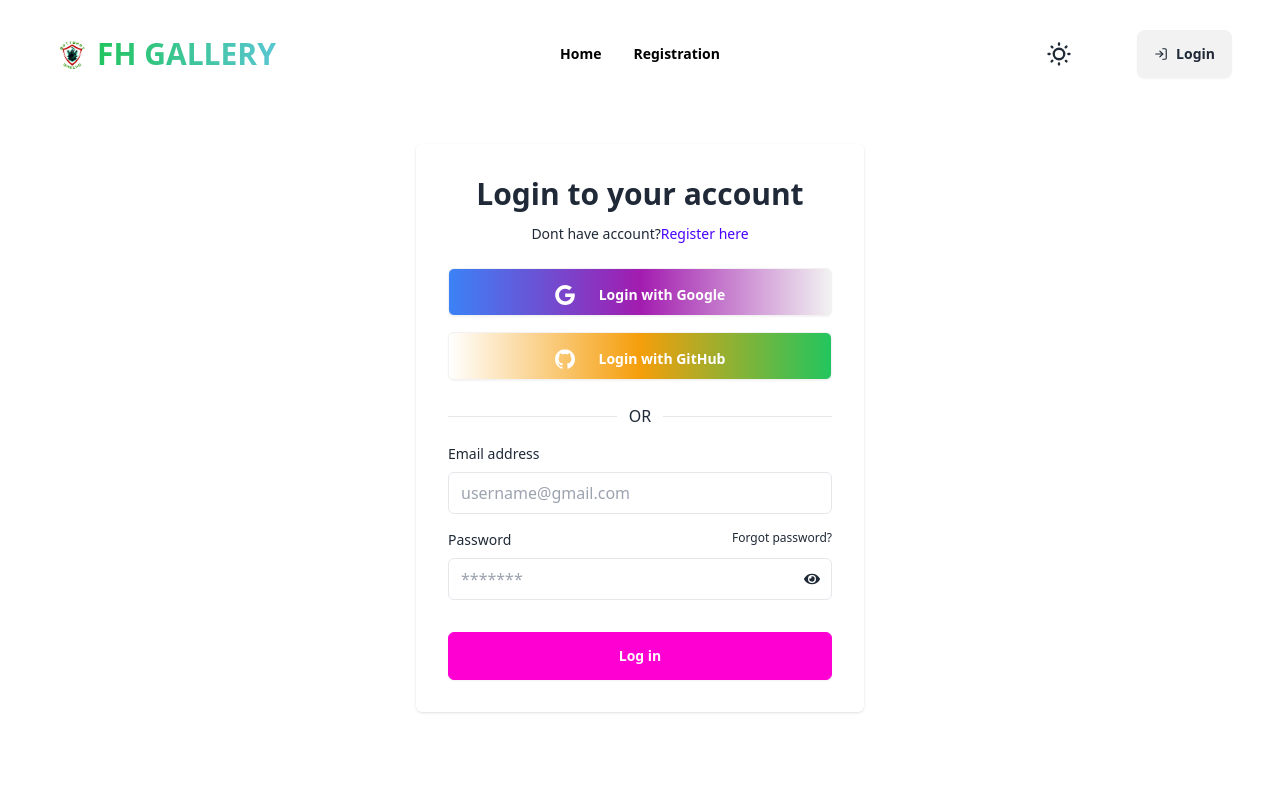
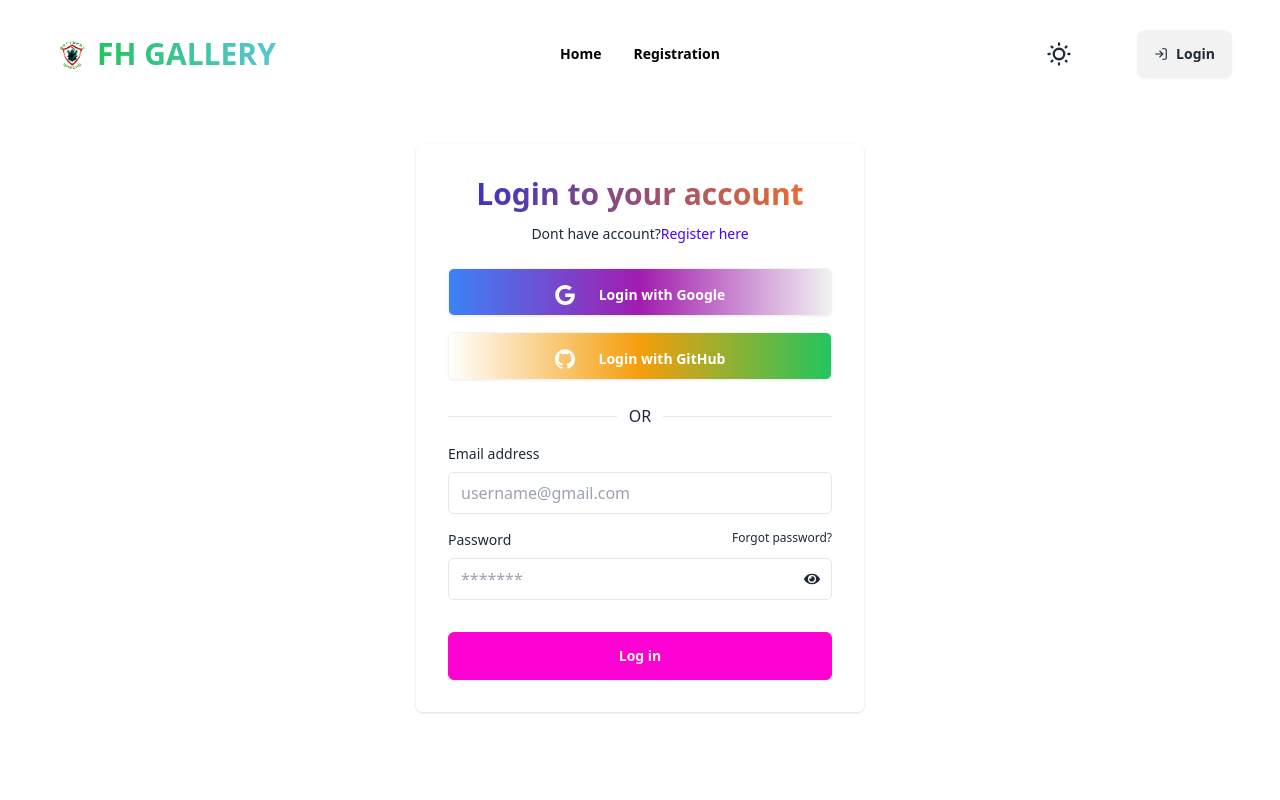
Before and after one commit to Tuhinbadhon/Fh-Gallery, a React (Vite) app: page /login in a window 1280 px wide. Shown: the top 800 px of the page. Built offline with nearby package versions, Linux system fonts and the light colour scheme; no server answers; what @lordicon/element would draw is missing.

Commit message:
Footer done

```diff
--- /dev/null
+++ b/src/Pages/Login/Login.css
@@ -0,0 +1,5 @@
+.text-gradient2 {
+  background-image: linear-gradient(to right, #2d30ca, #fb6f24);
+  background-clip: text;
+  color: transparent;
+}
--- a/src/Pages/Login/Login.jsx
+++ b/src/Pages/Login/Login.jsx
@@ -1,7 +1,7 @@
 import React, { useState } from "react";
 import { Link, useNavigate } from "react-router-dom";
 import { FaEye, FaEyeSlash } from "react-icons/fa";
-
+import "./Login.css";
 import { useContext } from "react";
 import { AuthContext } from "../../Provider/AuthProvider";
 import "react-toastify/dist/ReactToastify.css";
@@ -89,7 +89,7 @@ const Login = () => {
       </HelmetProvider>
 
       <div className="mx-auto w-full max-w-md p-4 rounded-md shadow sm:p-8 dark:bg-gray-50 dark:text-gray-800">
-        <h2 className="mb-3 text-3xl font-semibold text-center">
+        <h2 className="mb-3 text-3xl font-semibold text-center text-gradient2">
           Login to your account
         </h2>
         <p className="text-sm text-center dark:text-gray-600">
--- /dev/null
+++ b/src/Pages/Registration/Registration.css
@@ -0,0 +1,5 @@
+.text-gradient {
+  background-image: linear-gradient(to right, #b80960, #1319c0);
+  background-clip: text;
+  color: transparent;
+}
--- a/src/Pages/Registration/Registration.jsx
+++ b/src/Pages/Registration/Registration.jsx
@@ -1,7 +1,7 @@
 import React, { useContext, useState } from "react";
 import { Link } from "react-router-dom";
 import { FaEye, FaEyeSlash } from "react-icons/fa";
-
+import "./Registration.css";
 import { ToastContainer, toast } from "react-toastify";
 import "react-toastify/dist/ReactToastify.css";
 import { updateProfile } from "firebase/auth";
@@ -79,9 +79,10 @@ const Registration = () => {
           </Helmet>
         </HelmetProvider>
         <div className="mx-auto w-full max-w-md p-4 rounded-md shadow sm:p-8 dark:bg-gray-50 dark:text-gray-800">
-          <h2 className="mb-3 text-3xl font-semibold text-center">
+          <h2 class="mb-3 text-3xl font-semibold text-center text-gradient">
             Register NOW!
           </h2>
+
           <p className="text-sm text-center dark:text-gray-600">
             Already have an account?
             <Link
```
